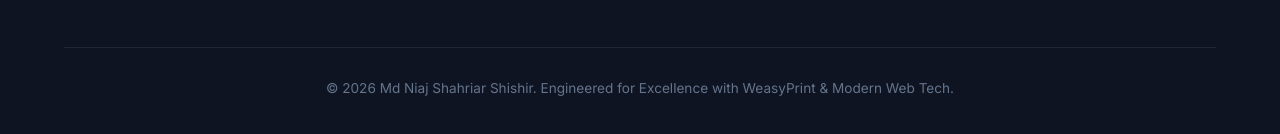
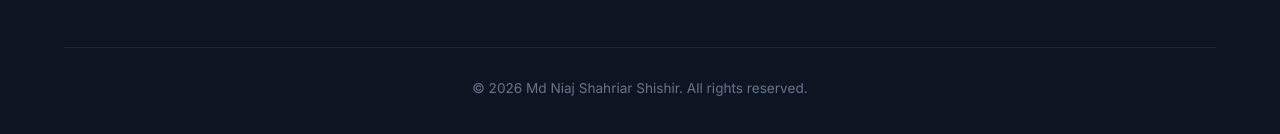
Before and after one commit to nsrshishir/nsrshishir, a plain HTML site: page index.html in a window 1280 px wide. Shown: the part 8740-8874 px from the top of the page. Drawn offline with Linux system fonts and the light colour scheme.

Commit message:
[FIX] footer: update copyright text to All rights reserved

```diff
--- a/index.html
+++ b/index.html
@@ -1163,7 +1163,7 @@
                 </div>
             </div>
             <div class="copyright">
-                <p>&copy; 2026 Md Niaj Shahriar Shishir. Engineered for Excellence with WeasyPrint & Modern Web Tech.</p>
+                <p>&copy; 2026 Md Niaj Shahriar Shishir. All rights reserved.</p>
             </div>
         </div>
     </footer>
```
